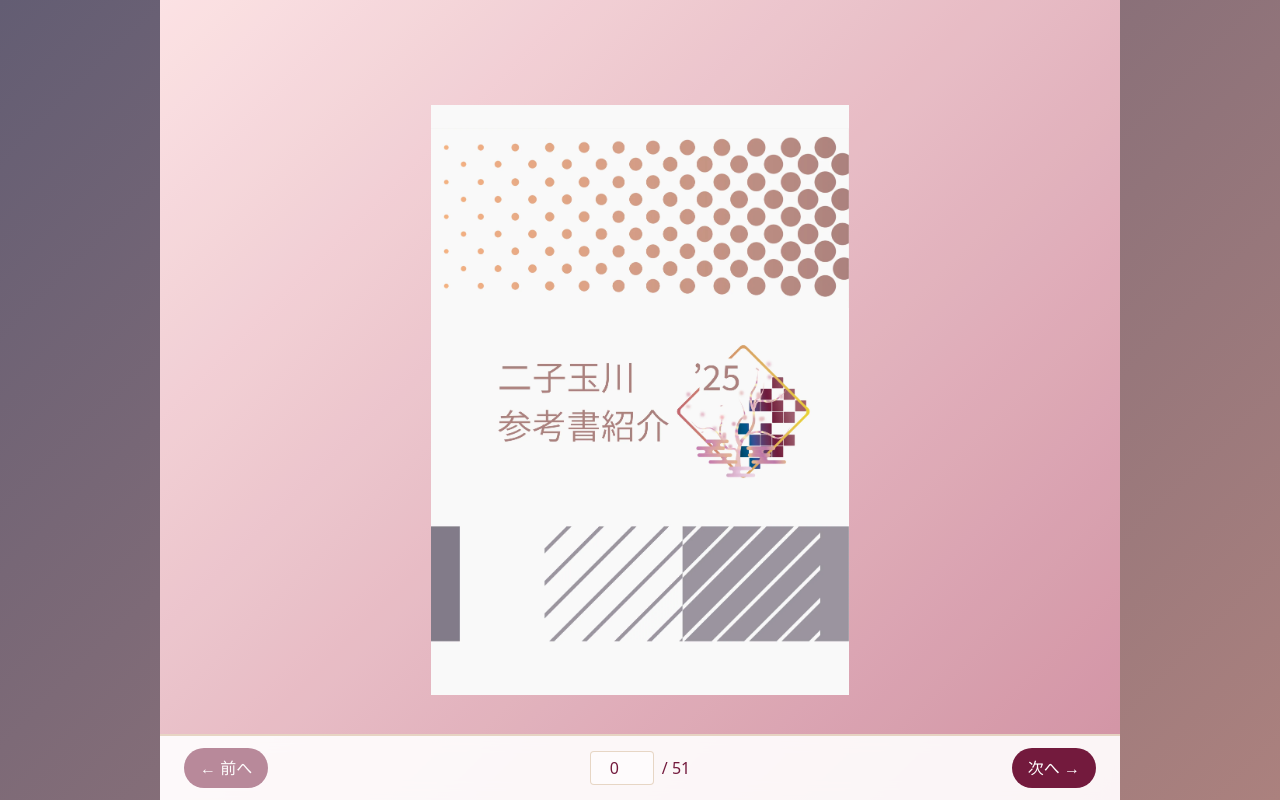
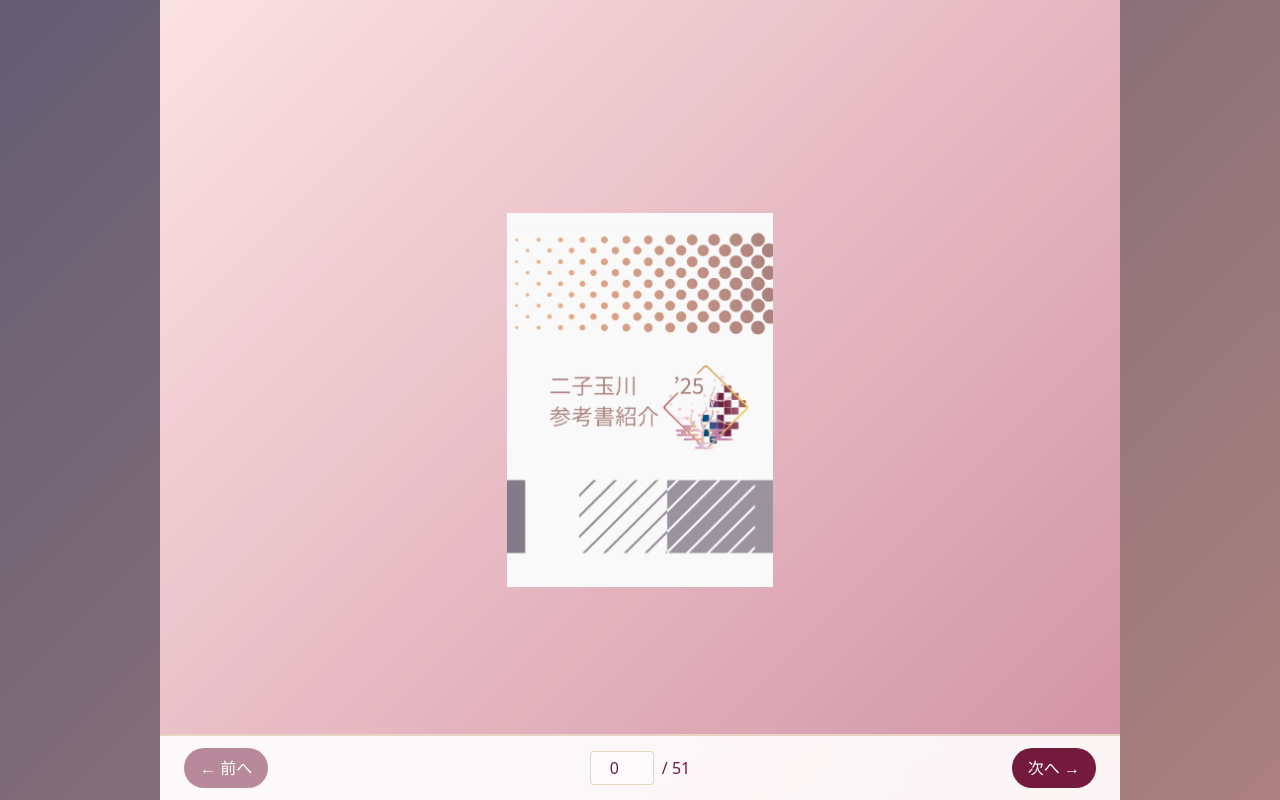
Before and after one commit to mon226/textBook, a Next.js app: page /pdf-viewer in a window 1280 px wide. Shown: the top 800 px of the page. Built offline with nearby package versions, Linux system fonts and the light colour scheme.

Commit message:
単開きページの表示高さを見開きページに合わせて調整

```diff
--- a/app/pdf-viewer/page.tsx
+++ b/app/pdf-viewer/page.tsx
@@ -183,7 +183,12 @@ export default function PDFViewerPage() {
                       <div
                         key={pageNum}
                         className="relative h-full flex-1 select-none"
-                        style={{ maxWidth: displayPages.length === 1 ? '50%' : '45%' }}
+                        style={{
+                          maxWidth: displayPages.length === 1 ? '31.8%' : '45%',
+                          // 単開きの場合、見開きの1ページ分の幅（45%）に対して、
+                          // A4の縦横比（1.414）を考慮して幅を調整
+                          // 45% × (1/1.414) ≈ 31.8%
+                        }}
                         onContextMenu={(e) => e.preventDefault()}
                         onDragStart={(e) => e.preventDefault()}
                       >
```
